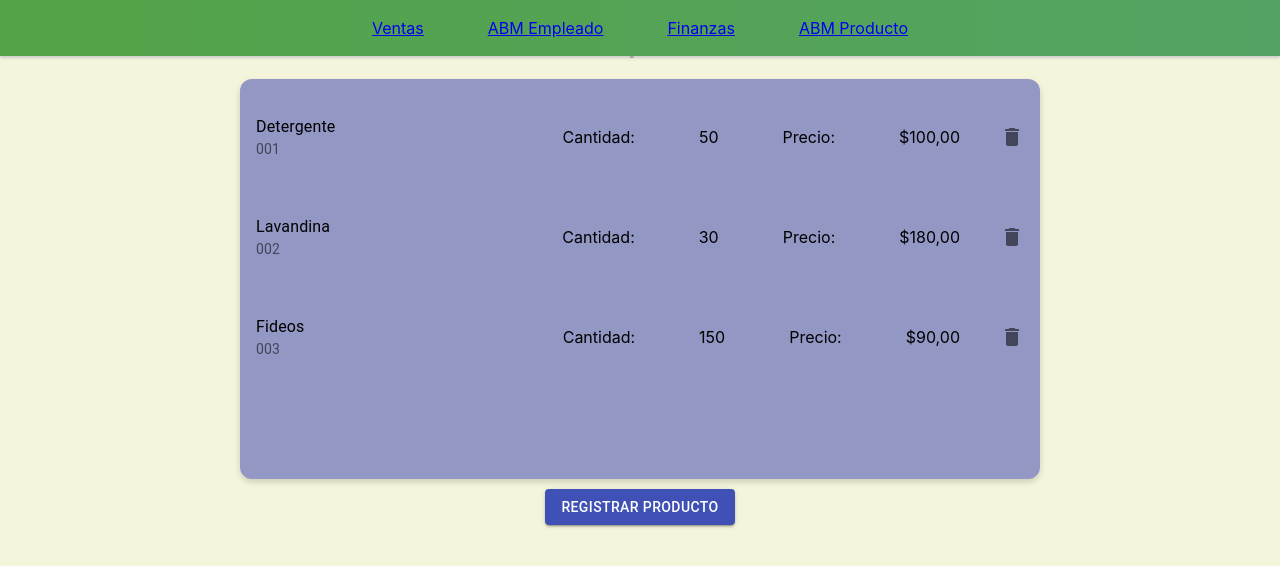
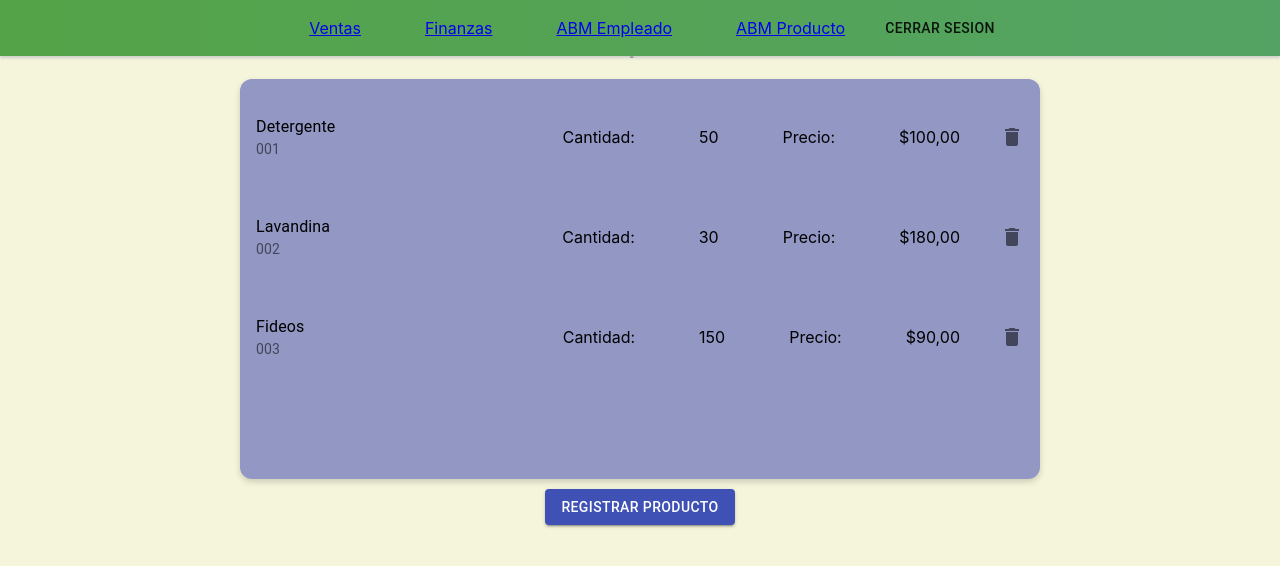
Before and after one commit to fedeerivarola/INTEGRACIONES-UADE-Supermercado, a React (Create React App) app: page /products in a window 1280 px wide. Both pictures are taken after a click on the button "INGRESAR". Shown: the top 566 px of the page. Built offline with nearby package versions, Linux system fonts and the light colour scheme; no server answers.

Commit message:
fix navbar

```diff
--- a/src/App.js
+++ b/src/App.js
@@ -1,7 +1,7 @@
 import React, { useState, useEffect } from 'react';
 import './App.css';
 import { BrowserRouter as Router, Route, Switch } from "react-router-dom";
-import { NavBar, AdminMain, AdminLogin, Ventas, ProductoABM, Facturacion } from './components';
+import { NavBar, AdminMain, AdminLogin, Ventas, ProductoABM, Facturacion, EmpleadoABM } from './components';
 import banner from './assets/kiwki2.jpg'
 
 
@@ -17,11 +17,11 @@ function App() {
       return (
         <div className="App">
           <Router>
-            <NavBar />
+            <NavBar logout={() => setLogok(null)} admin={true} />
             <Switch>
               <Route exact path="/cashier" render={() => <Ventas />} />
-              <Route exact path="/admin" render={() => <AdminMain />} />
-              <Route exact path="/finanzas" render={() => <Facturacion />} />
+              <Route exact path="/employees" render={() => <EmpleadoABM />} />
+              <Route exact path="/finances" render={() => <Facturacion />} />
               <Route exact path="/products" render={() => <ProductoABM />} />
             </Switch>
           </Router>
@@ -31,10 +31,10 @@ function App() {
       return (
         <div className="App">
           <Router>
-            <NavBar />
+            <NavBar logout={() => setLogok(null)} admin={true} />
             <Switch>
               <Route exact path="/cashier" render={() => <Ventas productos={productos} />} />
-              <Route exact path="/finanzas" render={() => <Facturacion />} />
+              <Route exact path="/finances" render={() => <Facturacion />} />
             </Switch>
           </Router>
         </div>
--- a/src/components/NavBar/NavBar.js
+++ b/src/components/NavBar/NavBar.js
@@ -1,17 +1,36 @@
 import React from "react";
 import './NavBar.css'
 import { Link } from "react-router-dom";
+import { Button } from "@material-ui/core";
 
-const NavBar = (user = '') => {
+const NavBar = (props) => {
 
+  let isAdmin = props.admin;
+
+  function setLogout() {
+    props.logout()
+  }
+
+  if (isAdmin) {
     return (
       <div className="Navbar">
         <p><Link to="/cashier">Ventas</Link></p>
-      <p><Link to="/admin">ABM Empleado</Link></p>
-      <p><Link to="/finanzas">Finanzas</Link></p>
+        <p><Link to="/finances">Finanzas</Link></p>
+        <p><Link to="/employees">ABM Empleado</Link></p>
         <p><Link to="/products">ABM Producto</Link></p>
+        <Button onClick={() => setLogout()}>Cerrar Sesion</Button>
       </div>
     );
+  } else {
+    return (
+      <div className="Navbar">
+        <p><Link to="/cashier">Ventas</Link></p>
+        <p><Link to="/finances">Finanzas</Link></p>
+        <Button onClick={() => setLogout()}>Cerrar Sesion</Button>
+      </div >
+    );
+
+  }
 };
 
 export default NavBar;
```
Lines whose indentation alone changed are shown as unchanged.
